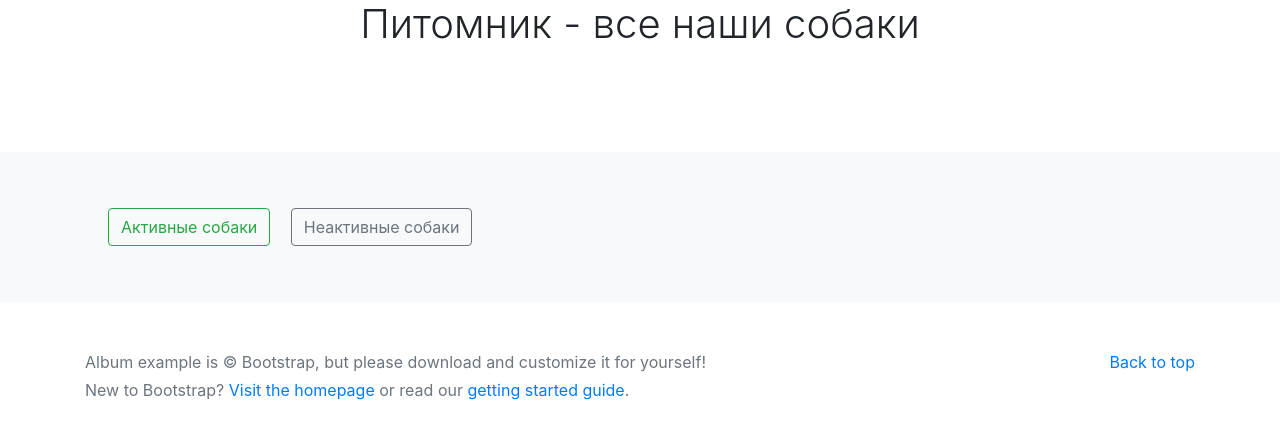
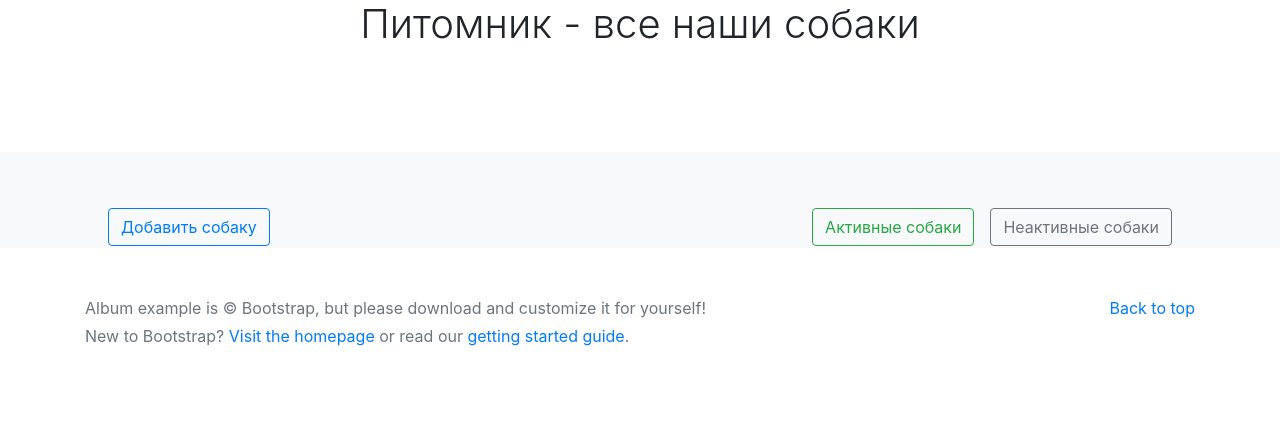
Before and after one commit to Nikita-Lugovskoi/ShelterCBV425, a Django app: page /dogs/ in a window 1280 px wide. Shown: the part 152-591 px from the top of the page. Run offline with Django 5.2, Linux system fonts and the light colour scheme; data that the repository does not hold is empty; parts of the project's set-up code (start-up, migrations or seed data) failed here and were passed over; some libraries are stand-ins or nearby versions.

Commit message:
1.Изменены шаблоны

```diff
--- a/dogs/templates/dogs/base.html
+++ b/dogs/templates/dogs/base.html
@@ -33,7 +33,6 @@
                         <li><a href="{% url 'dogs:breeds' %}" class="text-white">Породы</a></li>
                         <li><a href="{% url 'dogs:dogs_list' %}" class="text-white">Собаки</a></li>
                         <li><a href="{% url 'reviews:reviews_list' %}" class="text-white">Наши отзывы</a></li>
-                        <li><a href="{% url 'dogs:dog_create' %}" class="text-white">Добавить собаку</a></li>
                         {% if user.is_authenticated %}
                         <li><a href="{% url 'users:users_list' %}" class="text-white">Все пользователи</a></li>
                         <li><a href="{% url 'users:user_profile' %}" class="text-white">Профиль</a></li>
--- a/dogs/templates/dogs/dogs.html
+++ b/dogs/templates/dogs/dogs.html
@@ -8,7 +8,8 @@
         {% include 'dogs/includes/inc_dog_card.html' with object=object %}
         {% endfor %}
     </div>
-    <a href="{% url 'dogs:dogs_list' %}" class="btn btn-outline-success m-2">Активные собаки</a>
-    <a href="{% url 'dogs:dogs_deactiveted_list' %}" class="btn btn-outline-secondary m-2">Неактивные собаки</a>
+    <a href="{% url 'dogs:dog_create' %}" class="btn btn-outline-primary m-2 float-left">Добавить собаку</a>
+    <a href="{% url 'dogs:dogs_deactiveted_list' %}" class="btn btn-outline-secondary m-2 float-right">Неактивные собаки</a>
+    <a href="{% url 'dogs:dogs_list' %}" class="btn btn-outline-success m-2 float-right">Активные собаки</a>
 </div>
 {% endblock %}
```
